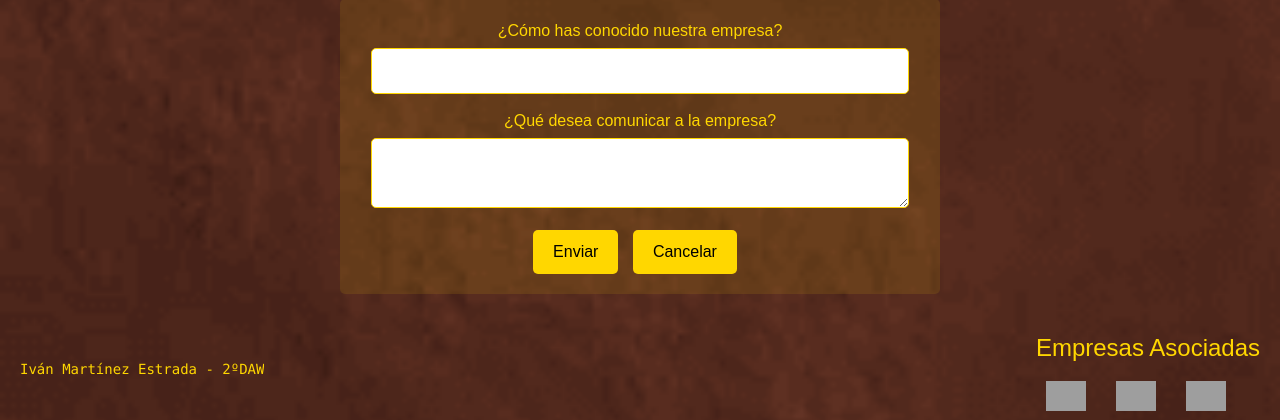
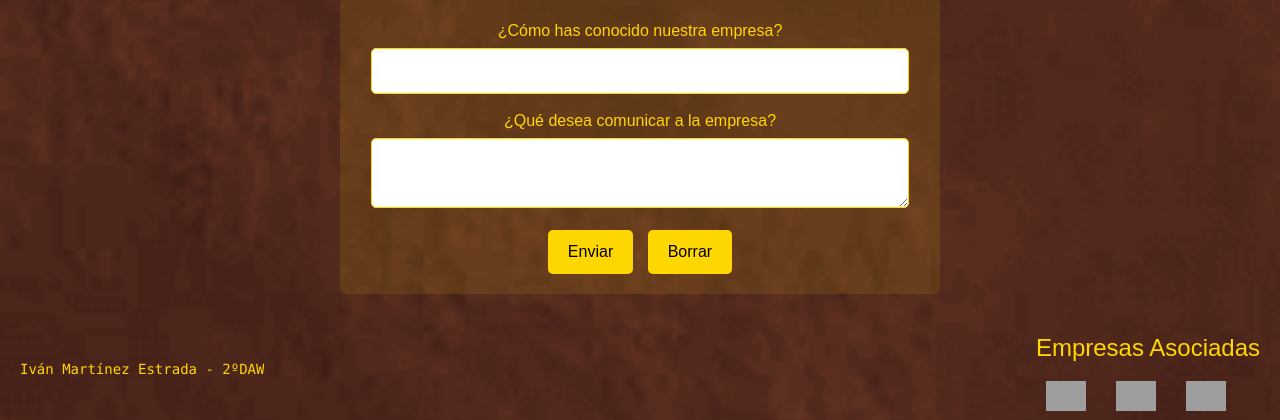
Before and after one commit to Ivnme17/TempusFugit, a PHP site: page / in a window 1280 px wide. Shown: the part 1359-1779 px from the top of the page. Run offline with PHP 8.4, Linux system fonts and the light colour scheme; grey boxes are pictures that could not be loaded.

Commit message:
Actualizar estilos de botón de reinicio y modificar el formulario para usar un botón de reinicio en lugar de cancelar

```diff
--- a/docker/src/estilos.css
+++ b/docker/src/estilos.css
@@ -224,3 +224,13 @@ button:hover {
     font-size: 16px;
     border-radius: 5px;
 }
+
+#formulario input[type="reset"]{
+    background-color: #FFD700;
+    color: black;
+    border: none;
+    padding: 10px 20px;
+    cursor: pointer;
+    font-size: 16px;
+    border-radius: 5px;
+}
--- a/docker/src/index.html
+++ b/docker/src/index.html
@@ -103,7 +103,7 @@
             <textarea id="mensaje" name="mensaje" required></textarea>
             <br>
             <input type="submit" value="Enviar">
-            <input type="button" value="Cancelar">
+            <input type="reset" value="Borrar">
         </form>
     </div>
     <div id="pieDePagina"></div>
```
